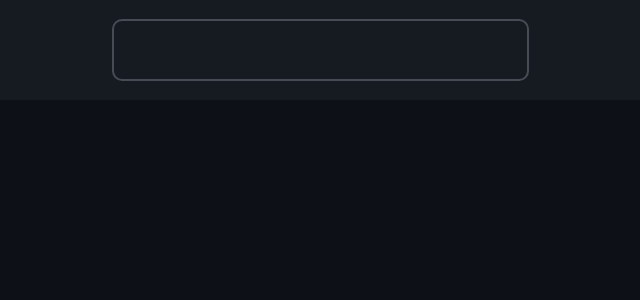
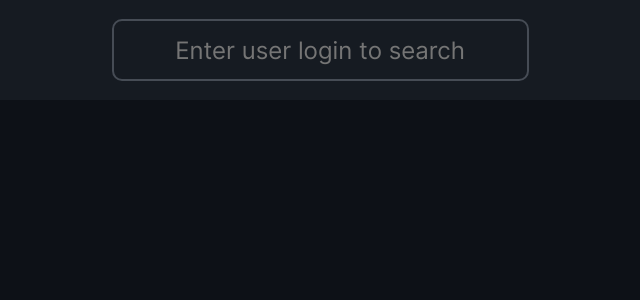
Before and after one commit to immortalLxrd/github-search-users, a React (Create React App) app: page / in a window 1280 px wide. Shown: the top 300 px of the page, without its empty margins (320-960 px from the left). Built offline with nearby package versions, Linux system fonts and the light colour scheme.

Commit message:
Design fixes

```diff
--- a/src/components/SearchComponent.jsx
+++ b/src/components/SearchComponent.jsx
@@ -6,6 +6,7 @@ const SearchComponent = ({searchProps}) => {
 	return (
 		<Input
 			className="search__input"
+			placeholder="Enter user login to search"
 			{...searchProps}
 		/>
 	);
```
